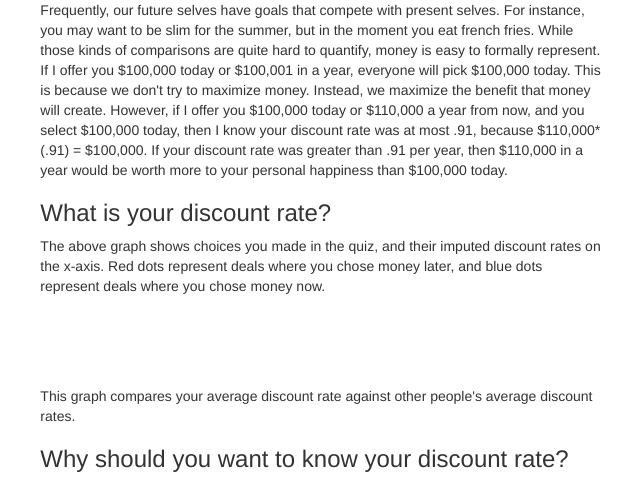
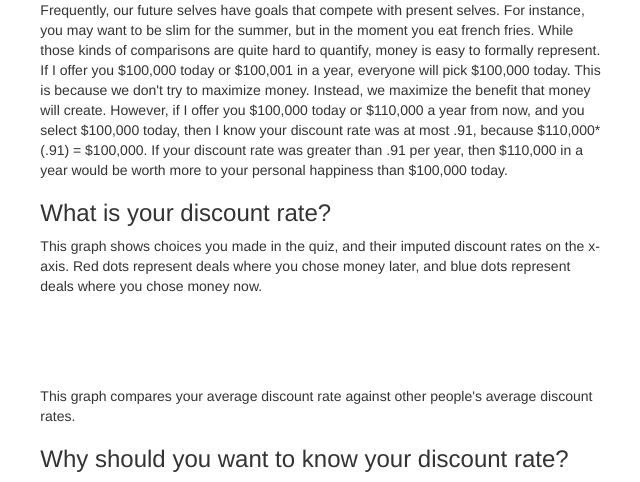
Before and after one commit to rozap/discountrates, a Python web app: template templates/quiz/result.html in a window 1280 px wide. Shown: the part 172-654 px from the top of the page, without its empty margins (318-958 px from the left). Run offline with Jinja, Linux system fonts and the light colour scheme; the template is opened without the code that fills it, so the values that code supplies are empty; some libraries are stand-ins or nearby versions.

Commit message:
Results (v1.1)

```diff
--- a/templates/quiz/result.html
+++ b/templates/quiz/result.html
@@ -194,7 +194,7 @@
 
 		<h3>What is your discount rate?</h3>
 		<div id="scatter-plot"></div>
-		<p>The above graph shows choices you made in the quiz, and their imputed discount rates on the x-axis. Red dots represent deals where you chose money later, and blue dots represent deals where you chose money now.</p>
+		<p>This graph shows choices you made in the quiz, and their imputed discount rates on the x-axis. Red dots represent deals where you chose money later, and blue dots represent deals where you chose money now.</p>
 
 		<div id="averages-chart" class="chart"></div>
 		<p>This graph compares your average discount rate against other people's average discount rates.</p>
```
